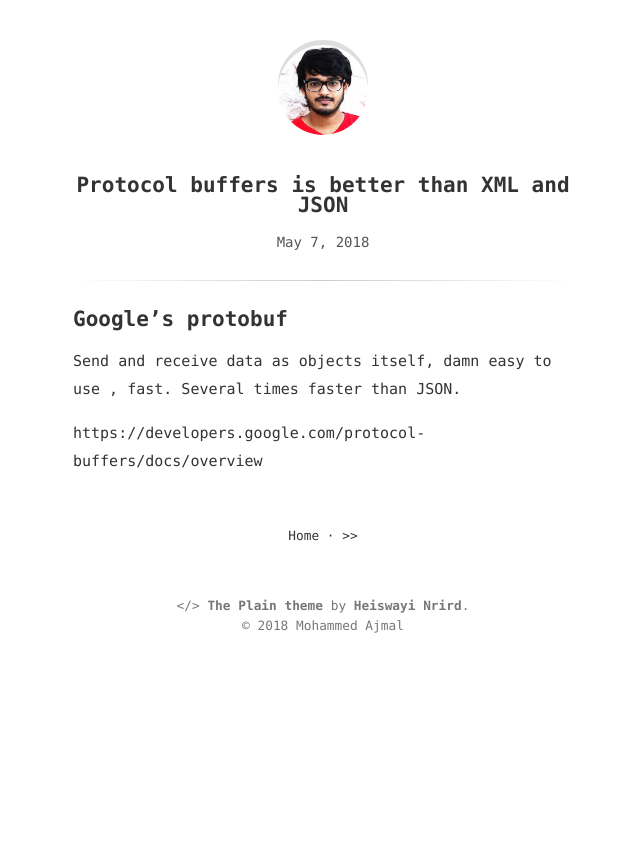
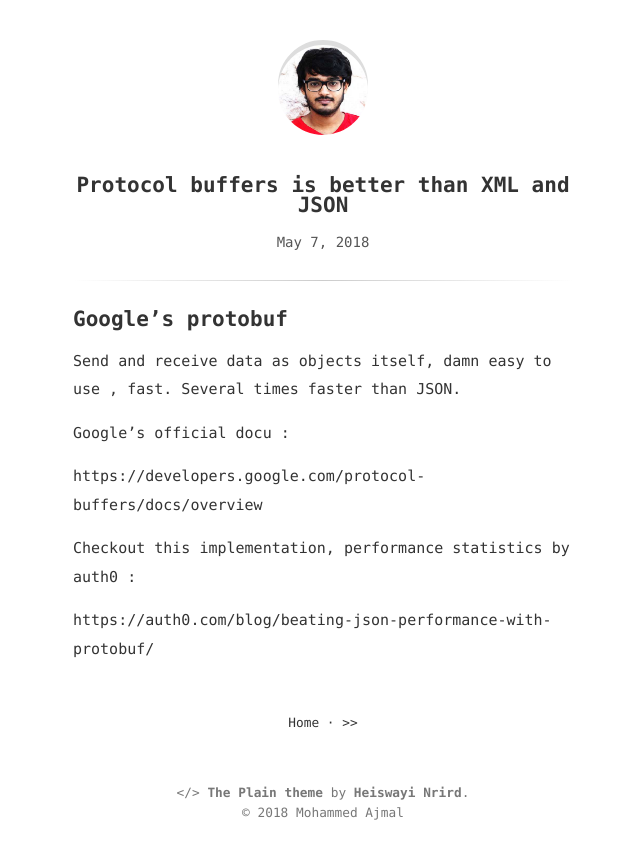
Before and after one commit to cooliscool/cooliscool.github.io, a Jekyll site: the page built from _posts/2018-05-07-protocol-buffers.md, in a window 1280 px wide. Shown: the top 859 px of the page, without its empty margins (317-957 px from the left). Built offline with Jekyll 4.4.1, drawn with Linux system fonts in a browser that asks for light colours.

Commit message:
Update 2018-05-07-protocol-buffers.md

```diff
--- a/_posts/2018-05-07-protocol-buffers.md
+++ b/_posts/2018-05-07-protocol-buffers.md
@@ -7,4 +7,10 @@ updated: 2018-05-7 10:00
 
 Send and receive data as objects itself, damn easy to use , fast. Several times faster than JSON.
 
+Google's official docu :
+
 https://developers.google.com/protocol-buffers/docs/overview
+
+Checkout this implementation, performance statistics by auth0  :
+
+https://auth0.com/blog/beating-json-performance-with-protobuf/
```
